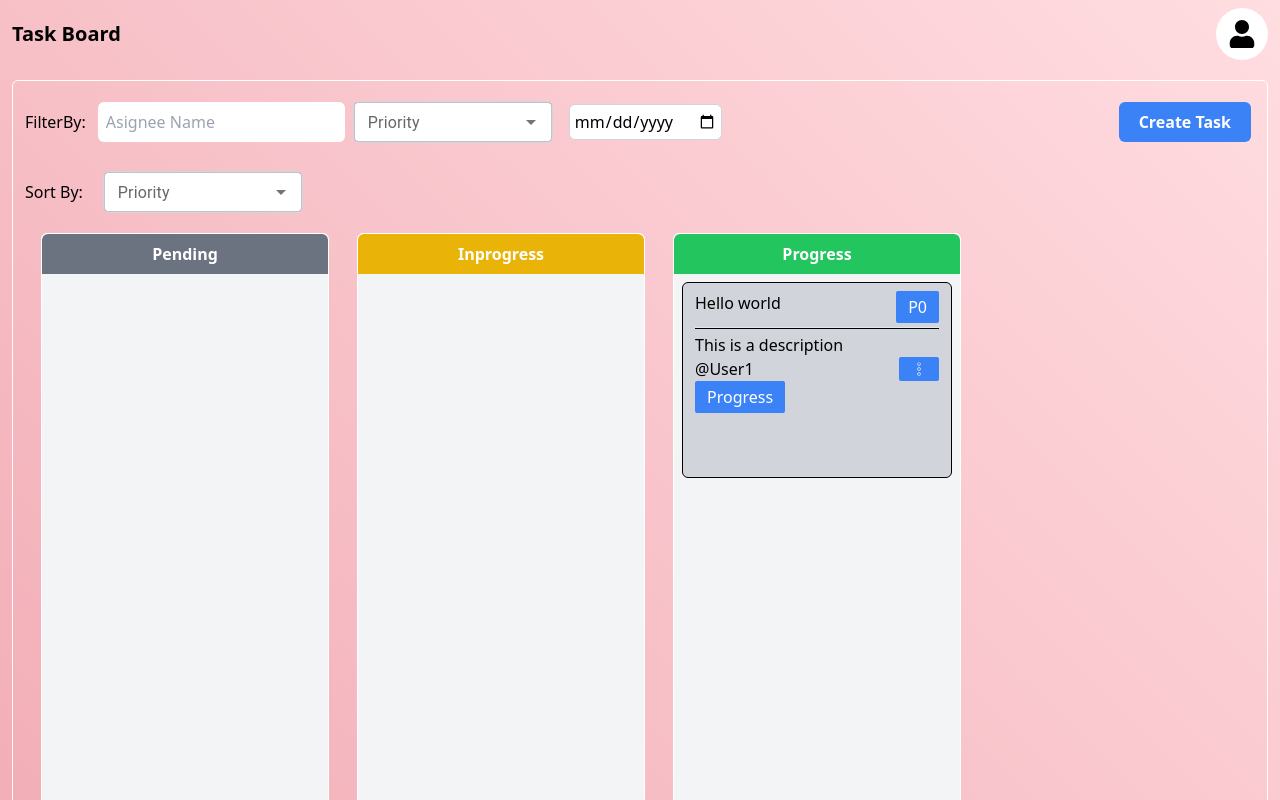
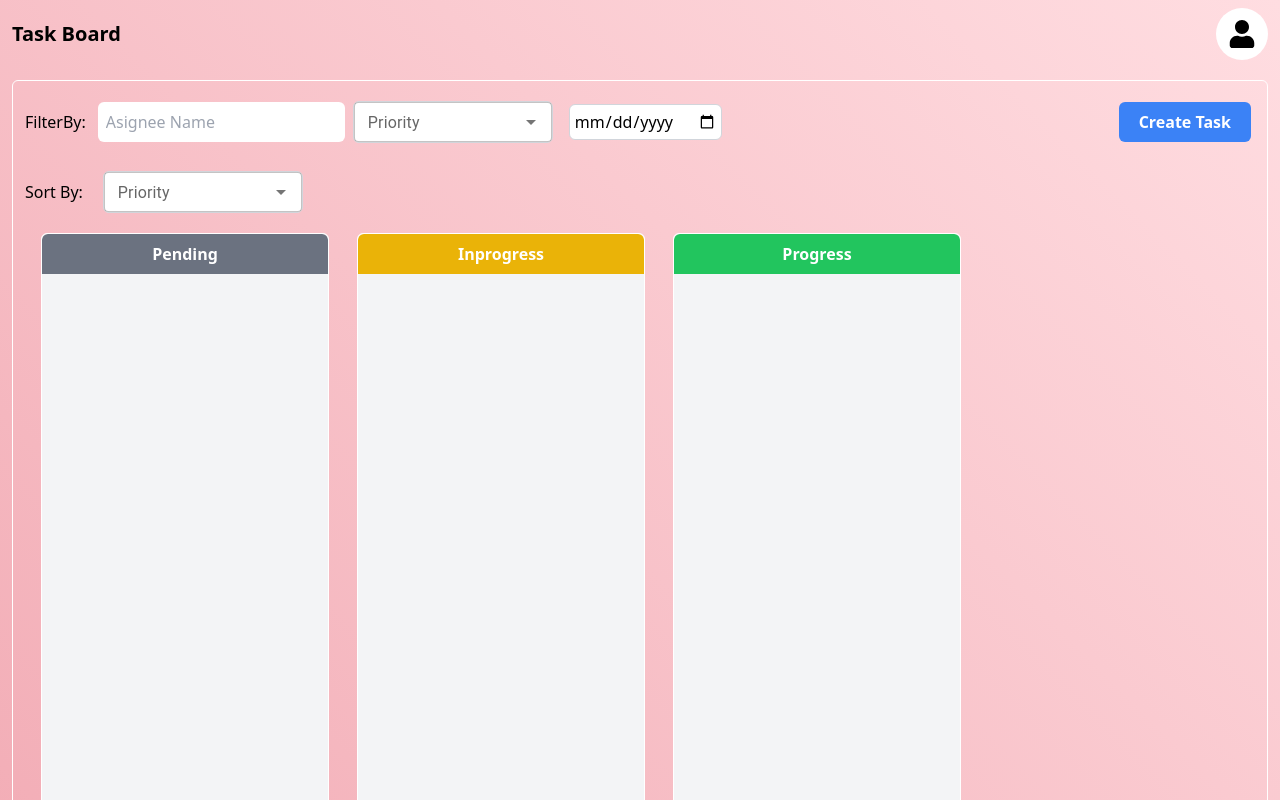
Before and after one commit to kumarkshitij171/React-Task-App, a React (Vite) app: page / in a window 1280 px wide. Shown: the top 800 px of the page. Built offline with nearby package versions, Linux system fonts and the light colour scheme.

Commit message:
Remove console.log and update initial state in App.jsx and taskSlice.js

```diff
--- a/src/App.jsx
+++ b/src/App.jsx
@@ -34,7 +34,6 @@ function App() {
   }, [priorityFilter])
 
   useEffect(()=>{
-    console.log(localStorage.getItem('tasks'));
     if(localStorage.getItem('tasks')){
       const data = JSON.parse(localStorage.getItem('tasks'));
       dispatch(setFromLocalStorage(data))
--- a/src/features/task/taskSlice.js
+++ b/src/features/task/taskSlice.js
@@ -1,29 +1,9 @@
 import { createSlice, nanoid } from '@reduxjs/toolkit';
 
 const initialState = {
-    tasks: [
-        {
-            id: 1,
-            title: "Hello world",
-            description: "This is a description",
-            team: "Team1",
-            asignee: "User1",
-            priority: "P0",
-            status: "Progress"
-        },
-    ],
+    tasks: [],
     // copy of original state
-    copyTask: [
-        {
-            id: 1,
-            title: "Hello world",
-            description: "This is a description",
-            team: "Team1",
-            asignee: "User1",
-            priority: "P0",
-            status: "Progress"
-        },
-    ]
+    copyTask: []
 }
 
 export const AllTasks = createSlice({
```
